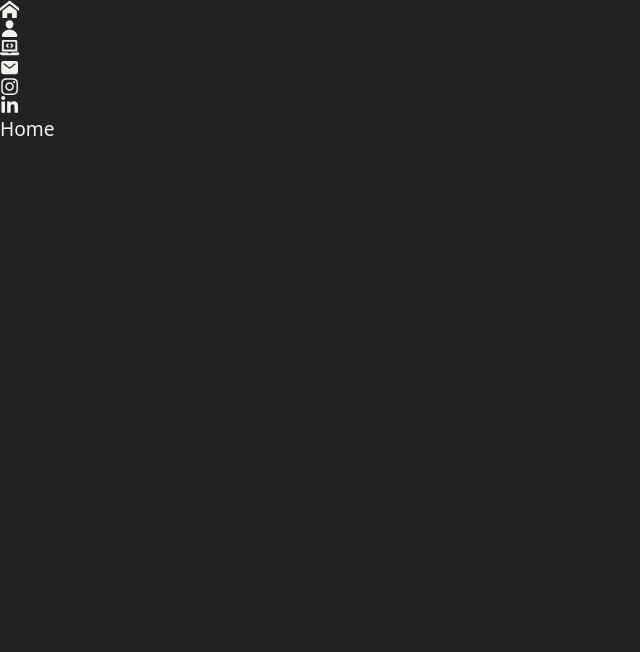
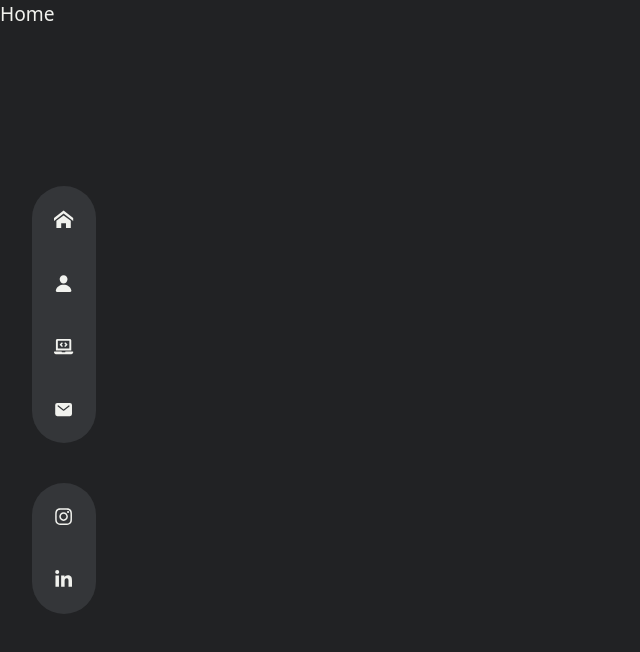
Before and after one commit to mkulemeka/Portfolio-v2, a React (Vite) app: page / in a window 1280 px wide. Shown: the top 652 px of the page, without its empty margins (0-640 px from the left). Built offline with nearby package versions, Linux system fonts and the light colour scheme.

Commit message:
navigation styling complete

```diff
--- a/src/components/Navbar.jsx
+++ b/src/components/Navbar.jsx
@@ -24,15 +24,25 @@ const Navbar = () => {
   ];
   return (
     <>
-      <nav>
-        <div>
+      <nav className="w-[8rem] md:fixed z-10 h-[100%] flex flex-col items-center justify-center gap-10">
+        <div className="w-[50%] bg-fadedMoreBlack flex flex-col items-center gap-3 p-2 rounded-[3rem]">
           {pages.map((page) => (
-            <Link to={page[0]}>{page[1]}</Link>
+            <Link
+              to={page[0]}
+              className="p-4 rounded-full hover:bg-fadedBlack transition ease-in-out duration-300"
+            >
+              {page[1]}
+            </Link>
           ))}
         </div>
-        <div>
+        <div className="w-[50%] bg-fadedMoreBlack flex flex-col items-center gap-3 p-2 rounded-[3rem]">
           {socialLinks.map((socialLink) => (
-            <a href={socialLink.link}>{socialLink.tag}</a>
+            <a
+              href={socialLink.link}
+              className="p-4 rounded-full hover:bg-green transition ease-in-out duration-300"
+            >
+              {socialLink.tag}
+            </a>
           ))}
         </div>
       </nav>
```
